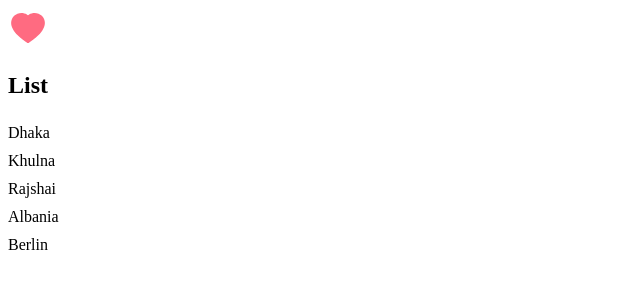
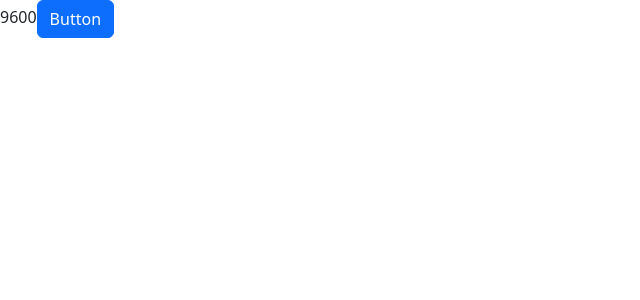
Before and after one commit to bipon68/react-mos, a React (Vite) app in the folder react-18/react-mos-game/: page / in a window 1280 px wide. Shown: the top 300 px of the page, without its empty margins (0-640 px from the left). Built offline with nearby package versions, Linux system fonts and the light colour scheme.

Commit message:
#6 update object and nested object

```diff
--- a/react-18/react-mos-game/src/App.tsx
+++ b/react-18/react-mos-game/src/App.tsx
@@ -1,12 +1,14 @@
 import { useState } from "react";
 import Alert from "./components/Alert";
-import Button from "./components/Button/Button";
+
 import ListGroup from "./components/ListGroup";
 import Message from "./Message";
 import {BsFillCalendar2EventFill} from 'react-icons/bs'
 import Like from "./components/Like";
 
-
+// import Bootstrap CSS
+import  '../node_modules/bootstrap/dist/css/bootstrap.css'
+import Button from "./Button";
 
 function App(){
 
@@ -19,12 +21,32 @@ function App(){
 
   const [alertVisible, setAlertVisible] = useState(false);
 
+   //Update Nested object in React
+  const [customer, setCustomer] = useState({
+    name: 'Bipon',
+    address: {
+      city: 'Dhaka',
+      zipCode: 9600
+    }
+  })
+
+  const handleClick = () => {
+    setCustomer({
+      ...customer,
+      address: {...customer, ...customer.address, zipCode: 9000}
+    })
+  }
+
+
   return <div>
       {/* <BsFillCalendar2EventFill color="red" size="40"/> */}
-      <Like onClick={() => console.log('Clicked')} />
-      <ListGroup items={items} heading={"Cities"} onSelectItem={handleSelectItem}/>
+      {/* <Like onClick={() => console.log('Clicked')} /> */}
+      {/* <ListGroup items={items} heading={"Cities"} onSelectItem={handleSelectItem}/> */}
         {/* {alertVisible && <Alert onClose={() => setAlertVisible(false)}>My Alert</Alert>}
         <Button  onClick={() => setAlertVisible(true)}>My Button</Button> */}
+      {customer.address.zipCode}
+      <Button color="primary"  onClick={handleClick} >Button</Button>
+
     </div>
 }
 
--- /dev/null
+++ b/react-18/react-mos-game/src/Button.tsx
@@ -0,0 +1,15 @@
+import React from 'react'
+
+interface Props{
+  children?: string;
+  color: 'primary' | 'secondary' | 'primary';
+  onClick: () => void;
+}
+
+const Button = ({children, onClick, color}: Props) => {
+  return (
+    <button onClick={onClick} className={'btn btn-' + color}>{children}</button>
+  )
+}
+
+export default Button
```
